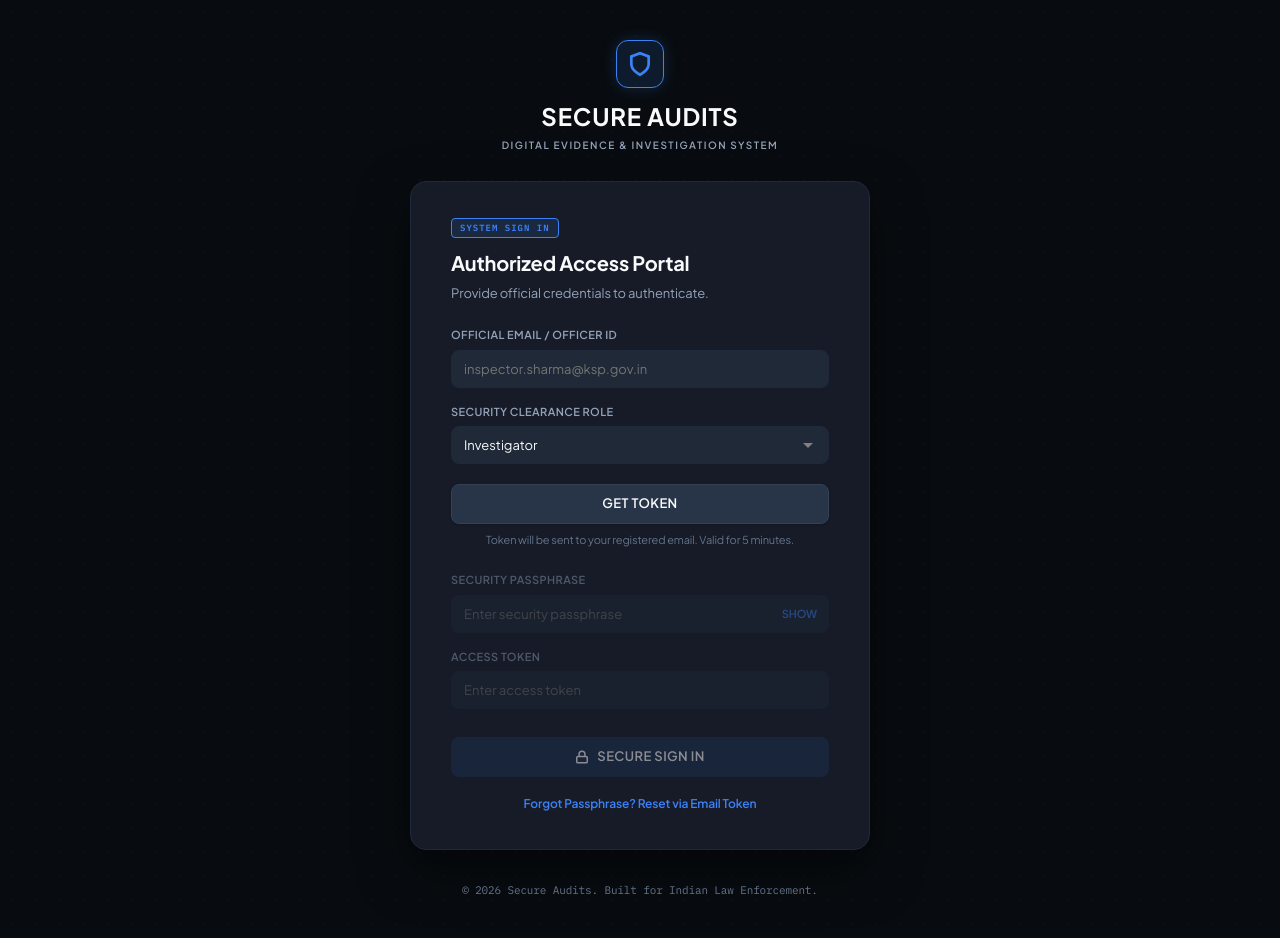
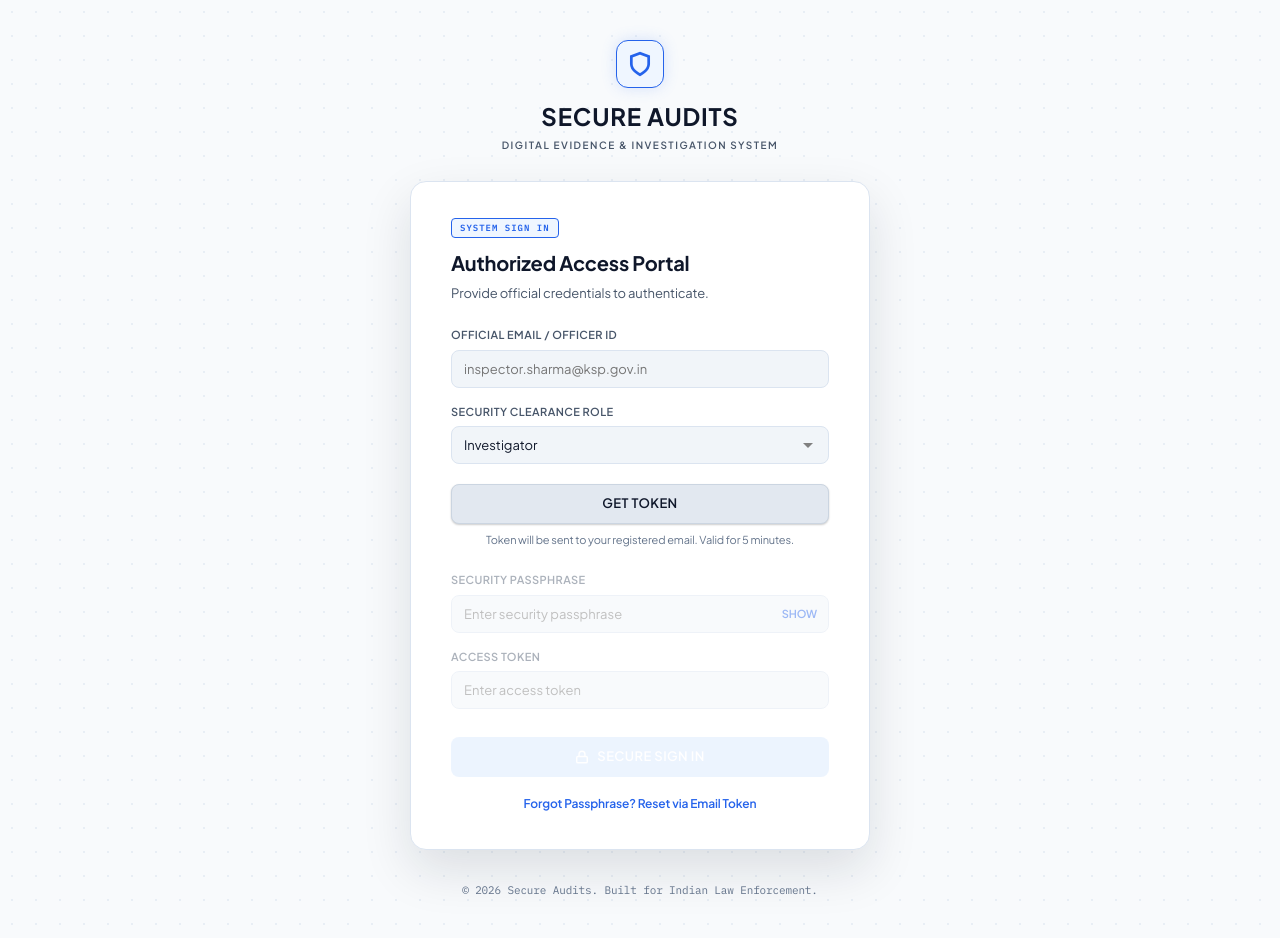
Before and after one commit to Josna-01/Secure-Audit, a React (Vite) app in the folder audit-frontend/: page /login in a window 1280 px wide. Built offline with nearby package versions, Linux system fonts and the light colour scheme.

Commit message:
Use light theme for login page

```diff
--- a/audit-frontend/src/pages/AuthPage.tsx
+++ b/audit-frontend/src/pages/AuthPage.tsx
@@ -4,6 +4,22 @@ import { useAuth } from '../context/AuthContext'
 import { api } from '../services/api'
 import { Btn, AlertBox } from '../components/UI'
 import type { User } from '../types'
+
+const loginLightTheme = {
+  '--bg': '#f8fafc',
+  '--bg2': '#ffffff',
+  '--bg3': '#f1f5f9',
+  '--bg4': '#e2e8f0',
+  '--bg5': '#cbd5e1',
+  '--border': '#dbe4f0',
+  '--border2': '#cbd5e1',
+  '--text': '#0f172a',
+  '--text2': '#475569',
+  '--text3': '#64748b',
+  '--blue': '#2563eb',
+  '--blue-bg': '#eff6ff',
+  '--blue-dim': '#dbeafe',
+} as React.CSSProperties
 
 export default function AuthPage() {
   const navigate = useNavigate()
@@ -132,12 +148,13 @@ export default function AuthPage() {
 
   return (
     <div style={{
+      ...loginLightTheme,
       display: 'flex',
       flexDirection: 'column',
       justifyContent: 'center',
       alignItems: 'center',
       minHeight: '100vh',
-      background: '#080c10',
+      background: '#f8fafc',
       color: 'var(--text)',
       fontFamily: 'var(--font)',
       padding: '40px 20px',
@@ -154,7 +171,7 @@ export default function AuthPage() {
         bottom: 0,
         backgroundImage: 'radial-gradient(var(--border) 1px, transparent 1px)',
         backgroundSize: '24px 24px',
-        opacity: 0.15,
+        opacity: 0.55,
         pointerEvents: 'none'
       }} />
 
@@ -205,11 +222,11 @@ export default function AuthPage() {
       <div style={{
         width: '460px',
         maxWidth: '100%',
-        background: '#161b27',
+        background: '#ffffff',
         border: '1px solid var(--border)',
         borderRadius: 'var(--r3)',
         padding: '36px 40px',
-        boxShadow: '0 20px 50px rgba(0,0,0,0.5)',
+        boxShadow: '0 20px 50px rgba(15, 23, 42, 0.12)',
         backdropFilter: 'blur(10px)',
         position: 'relative',
         zIndex: 5,
```
